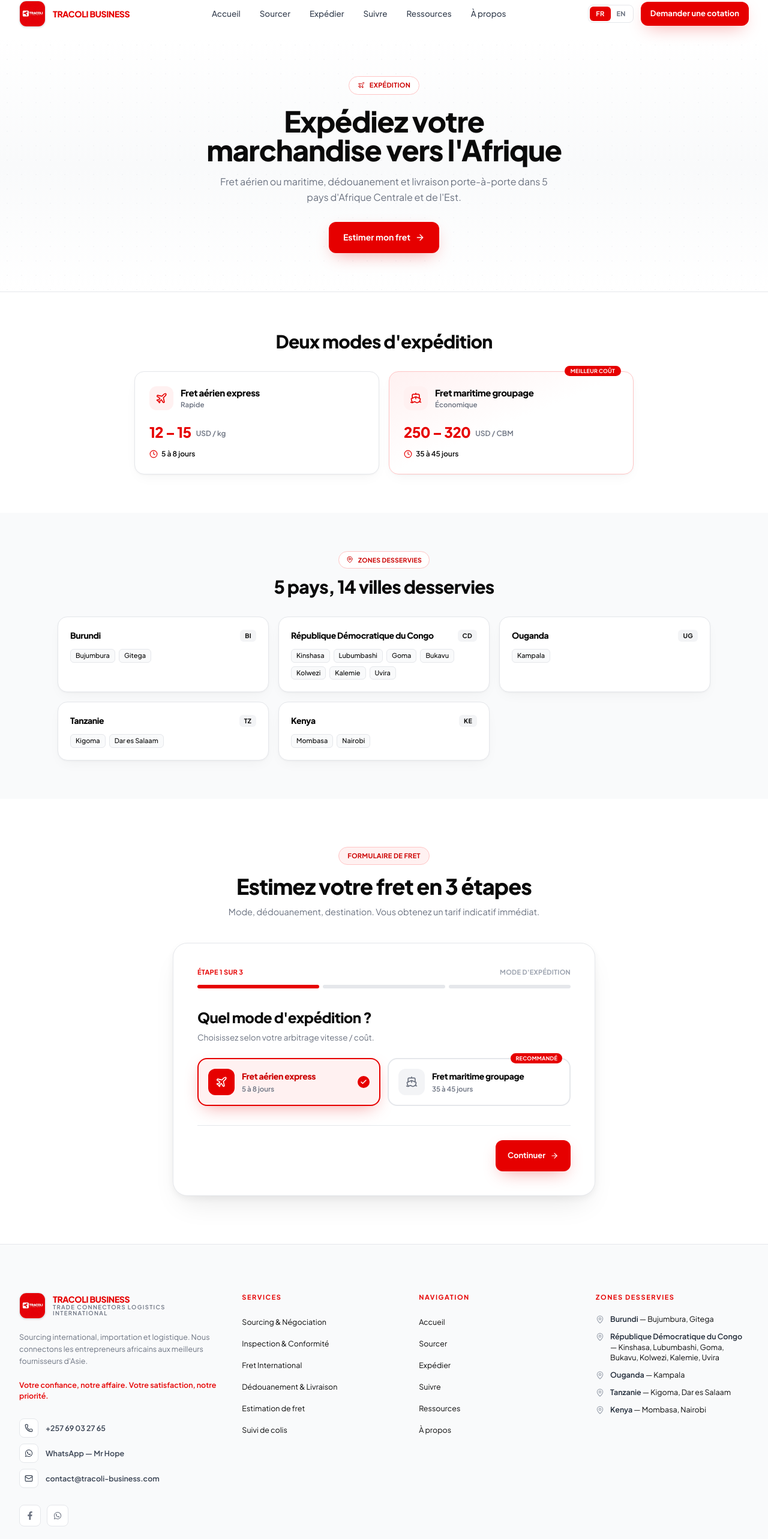
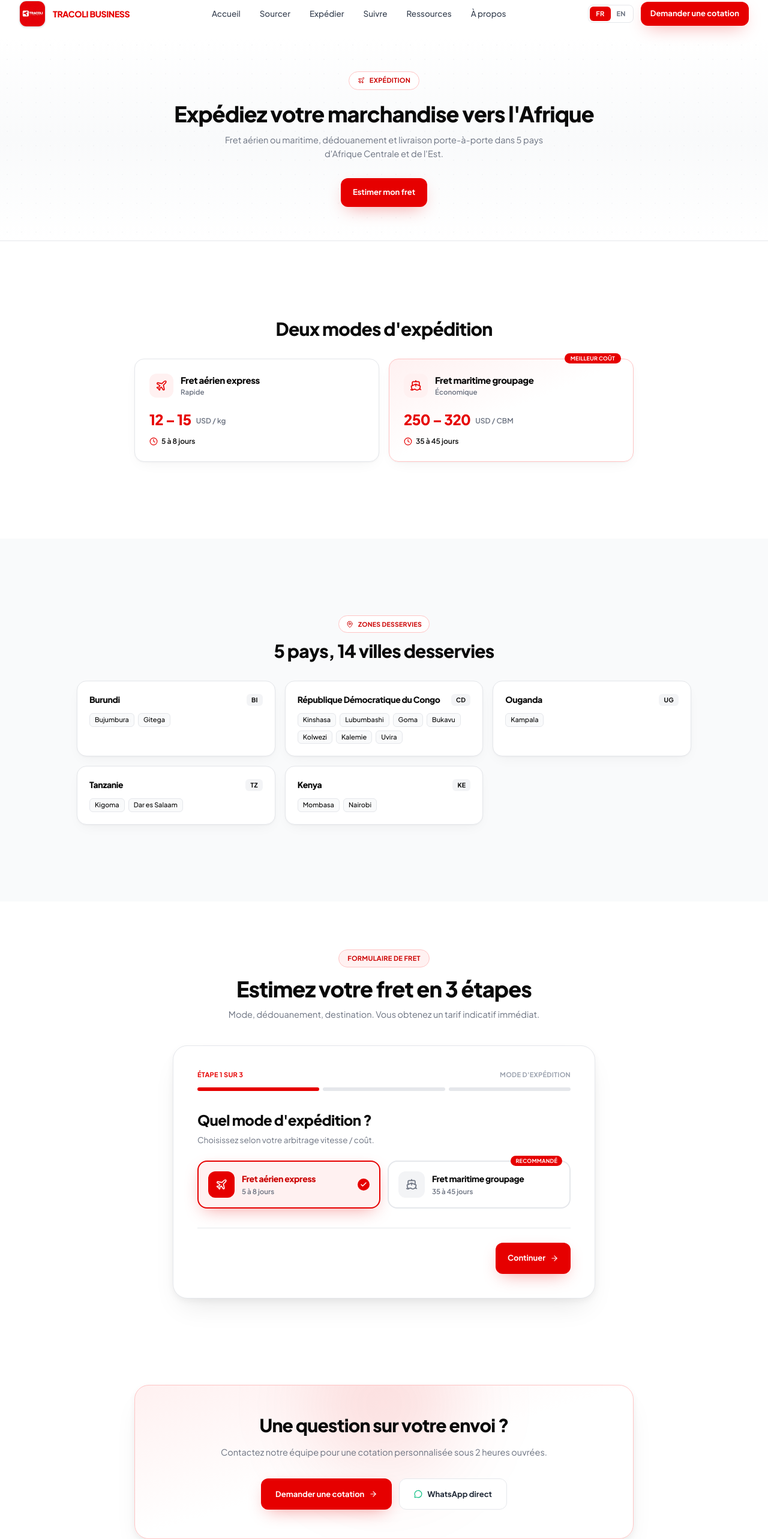
Before and after one commit to PATAWALA/TRACOLI-BUSINESS, a Next.js app: page /expedier in a window 1280 px wide. Shown: the part 17-2583 px from the top of the page at 60% size. Built offline with nearby package versions, Linux system fonts and the light colour scheme.

Commit message:
094 update

```diff
--- a/src/app/expedier/page.tsx
+++ b/src/app/expedier/page.tsx
@@ -1,8 +1,11 @@
 import type { Metadata } from "next";
-import ShippingHero from "@/components/shipping/ShippingHero";
+import PageHero from "@/components/layout/PageHero";
+import PageSection from "@/components/layout/PageSection";
+import PageCTA from "@/components/layout/PageCTA";
 import ShippingOptionsGrid from "@/components/shipping/ShippingOptionsGrid";
 import DestinationsGrid from "@/components/shipping/DestinationsGrid";
 import LogisticsWizard from "@/components/LogisticsWizard";
+import { Plane } from "lucide-react";
 
 export const metadata: Metadata = {
   title: "Expédier une marchandise",
@@ -13,10 +16,45 @@ export const metadata: Metadata = {
 export default function ShippingPage() {
   return (
     <main className="pt-14 sm:pt-16 lg:pt-20">
-      <ShippingHero />
-      <ShippingOptionsGrid />
-      <DestinationsGrid />
+      <PageHero
+        icon={Plane}
+        badge={{ fr: "Expédition", en: "Shipping" }}
+        title={{
+          fr: "Expédiez votre marchandise vers l'Afrique",
+          en: "Ship your goods to Africa",
+        }}
+        description={{
+          fr: "Fret aérien ou maritime, dédouanement et livraison porte-à-porte dans 5 pays d'Afrique Centrale et de l'Est.",
+          en: "Air or sea freight, customs clearance and door-to-door delivery in 5 Central and East African countries.",
+        }}
+        ctaLabel={{ fr: "Estimer mon fret", en: "Estimate my freight" }}
+        ctaHref="#logistique"
+      />
+
+      <PageSection>
+        <ShippingOptionsGrid />
+      </PageSection>
+
+      <PageSection variant="alt">
+        <DestinationsGrid />
+      </PageSection>
+
       <LogisticsWizard />
+
+      <PageCTA
+        title={{
+          fr: "Une question sur votre envoi ?",
+          en: "A question about your shipment?",
+        }}
+        description={{
+          fr: "Contactez notre équipe pour une cotation personnalisée sous 2 heures ouvrées.",
+          en: "Contact our team for a personalized quote within 2 business hours.",
+        }}
+        primaryLabel={{
+          fr: "Demander une cotation",
+          en: "Request a quote",
+        }}
+      />
     </main>
   );
 }
--- a/src/app/page.tsx
+++ b/src/app/page.tsx
@@ -1,19 +1,58 @@
-import HomeHero from "@/components/home/HomeHero";
-import HomeActions from "@/components/home/HomeActions";
-import HomeWhatWeDo from "@/components/home/HomeWhatWeDo";
-import HomeResources from "@/components/home/HomeResources";
-import HomeAbout from "@/components/home/HomeAbout";
-import HomeCTA from "@/components/home/HomeCTA";
+import type { Metadata } from "next";
+import PageHero from "@/components/layout/PageHero";
+import PageSection from "@/components/layout/PageSection";
+import PageCTA from "@/components/layout/PageCTA";
+import CategoriesGrid from "@/components/sourcing/CategoriesGrid";
+import ProductsGrid from "@/components/sourcing/ProductsGrid";
+import SourcingWizard from "@/components/SourcingWizard";
+import { Search } from "lucide-react";
 
-export default function HomePage() {
+export const metadata: Metadata = {
+  title: "Sourcer un produit en Chine",
+  description:
+    "Trouvez le fournisseur idéal en Chine. Envoyez-nous une photo ou un lien et recevez une cotation sous 24h.",
+};
+
+export default function SourcingPage() {
   return (
-    <main className="relative overflow-x-clip">
-      <HomeHero />
-      <HomeActions />
-      <HomeWhatWeDo />
-      <HomeResources />
-      <HomeAbout />
-      <HomeCTA />
+    <main className="pt-14 sm:pt-16 lg:pt-20">
+      <PageHero
+        icon={Search}
+        badge={{ fr: "Sourcing en Chine", en: "Sourcing in China" }}
+        title={{
+          fr: "Trouvez le fournisseur idéal pour votre produit",
+          en: "Find the ideal supplier for your product",
+        }}
+        description={{
+          fr: "Vous avez un produit en tête ? Envoyez-nous une photo ou un lien. Nos équipes en Chine identifient les meilleurs fournisseurs, négocient les prix et sécurisent votre commande.",
+          en: "Got a product in mind? Send us a photo or a link. Our teams in China identify the best suppliers, negotiate prices and secure your order.",
+        }}
+        ctaLabel={{ fr: "Lancer une recherche", en: "Start a search" }}
+        ctaHref="#sourcing"
+      />
+
+      <PageSection>
+        <CategoriesGrid />
+      </PageSection>
+
+      <PageSection variant="alt">
+        <ProductsGrid />
+      </PageSection>
+
+      <SourcingWizard />
+
+      <PageCTA
+        title={{
+          fr: "Besoin d'un autre produit ?",
+          en: "Looking for another product?",
+        }}
+        description={{
+          fr: "Envoyez-nous votre besoin par WhatsApp. Nos acheteurs en Chine vous répondent sous 24h.",
+          en: "Send us your requirement via WhatsApp. Our buyers in China reply within 24h.",
+        }}
+        primaryLabel={{ fr: "Contacter un acheteur", en: "Contact a buyer" }}
+        primaryHref="/#devis"
+      />
     </main>
   );
 }
--- /dev/null
+++ b/src/components/layout/PageCTA.tsx
@@ -0,0 +1,76 @@
+"use client";
+
+import Link from "next/link";
+import { ArrowRight, MessageCircle } from "lucide-react";
+import { CONTACT } from "@/data/config/contact";
+import { waLink } from "@/data/shared/helpers";
+import { useLocale } from "@/hooks/useLocale";
+
+type PageCTAProps = {
+  title?: { fr: string; en: string };
+  description?: { fr: string; en: string };
+  primaryLabel?: { fr: string; en: string };
+  primaryHref?: string;
+  waMessage?: string;
+};
+
+export default function PageCTA({
+  title = {
+    fr: "Prêt à lancer votre projet ?",
+    en: "Ready to launch your project?",
+  },
+  description = {
+    fr: "Notre équipe vous répond sous 2 heures ouvrées avec une proposition concrète.",
+    en: "Our team replies within 2 business hours with a concrete proposal.",
+  },
+  primaryLabel = {
+    fr: "Demander une cotation",
+    en: "Request a quote",
+  },
+  primaryHref = "/#devis",
+  waMessage,
+}: PageCTAProps) {
+  const { locale } = useLocale();
+
+  const message =
+    waMessage ??
+    `${locale === "fr" ? "Bonjour" : "Hello"} ${CONTACT.manager}, ${locale === "fr" ? "je souhaite discuter de mon projet." : "I'd like to discuss my project."}`;
+
+  return (
+    <section className="bg-white py-12 pb-24 lg:py-16 lg:pb-20">
+      <div className="mx-auto max-w-4xl px-4 sm:px-6 lg:px-8">
+        <div className="relative overflow-hidden rounded-3xl border border-tracoli-200 bg-gradient-to-br from-tracoli-50 via-white to-white p-8 text-center shadow-card-lg sm:p-12">
+          <div className="pointer-events-none absolute -top-24 left-1/2 h-64 w-64 -translate-x-1/2 rounded-full bg-tracoli-500/10 blur-3xl" />
+
+          <div className="relative">
+            <h2 className="text-2xl font-extrabold tracking-tight text-ink-900 text-balance sm:text-3xl">
+              {title[locale]}
+            </h2>
+            <p className="mx-auto mt-4 max-w-xl text-[14px] leading-relaxed text-ink-500 lg:text-[14.5px]">
+              {description[locale]}
+            </p>
+
+            <div className="mt-8 flex flex-col justify-center gap-3 sm:flex-row">
+              <Link
+                href={primaryHref}
+                className="inline-flex min-h-[52px] items-center justify-center gap-2 rounded-xl bg-tracoli-500 px-6 py-3.5 text-[13px] font-bold text-white shadow-[var(--shadow-red)] transition-all hover:bg-tracoli-600 active:scale-[0.98]"
+              >
+                {primaryLabel[locale]}
+                <ArrowRight className="size-3.5" />
+              </Link>
+              <a
+                href={waLink(message)}
+                target="_blank"
+                rel="noopener noreferrer"
+                className="inline-flex min-h-[52px] items-center justify-center gap-2 rounded-xl border border-ink-200 bg-white px-6 py-3.5 text-[13px] font-bold text-ink-800 transition-colors hover:border-ink-300"
+              >
+                <MessageCircle className="size-3.5 text-emerald-500" />
+                {locale === "fr" ? "WhatsApp direct" : "Direct WhatsApp"}
+              </a>
+            </div>
+          </div>
+        </div>
+      </div>
+    </section>
+  );
+}
--- /dev/null
+++ b/src/components/layout/PageHero.tsx
@@ -0,0 +1,54 @@
+"use client";
+
+import type { LucideIcon } from "lucide-react";
+import { useLocale } from "@/hooks/useLocale";
+
+type PageHeroProps = {
+  icon: LucideIcon;
+  badge: { fr: string; en: string };
+  title: { fr: string; en: string };
+  description: { fr: string; en: string };
+  ctaLabel?: { fr: string; en: string };
+  ctaHref?: string;
+};
+
+export default function PageHero({
+  icon: Icon,
+  badge,
+  title,
+  description,
+  ctaLabel,
+  ctaHref,
+}: PageHeroProps) {
+  const { locale } = useLocale();
+
+  return (
+    <section className="relative overflow-hidden border-b border-ink-200 bg-gradient-to-b from-white via-ink-50 to-white py-10 lg:py-14">
+      <div className="pointer-events-none absolute inset-0 bg-dot-grid opacity-[0.3]" />
+
+      <div className="relative mx-auto max-w-3xl px-4 text-center sm:px-6 lg:px-8">
+        <span className="inline-flex items-center gap-2 rounded-full border border-tracoli-200 bg-white px-3.5 py-1.5 text-[11px] font-bold tracking-wide text-tracoli-600 uppercase">
+          <Icon className="size-3" />
+          {badge[locale]}
+        </span>
+
+        <h1 className="mt-5 text-2xl font-extrabold tracking-tight text-ink-900 text-balance sm:text-3xl lg:text-4xl">
+          {title[locale]}
+        </h1>
+
+        <p className="mx-auto mt-3 max-w-xl text-[14px] leading-relaxed text-ink-500 lg:text-[14.5px]">
+          {description[locale]}
+        </p>
+
+        {ctaLabel && ctaHref && (
+          <a
+            href={ctaHref}
+            className="mt-7 inline-flex min-h-[48px] items-center gap-2 rounded-xl bg-tracoli-500 px-5 py-3 text-[13px] font-bold text-white shadow-[var(--shadow-red)] transition-all hover:bg-tracoli-600 active:scale-[0.98]"
+          >
+            {ctaLabel[locale]}
+          </a>
+        )}
+      </div>
+    </section>
+  );
+}
--- /dev/null
+++ b/src/components/layout/PageSection.tsx
@@ -0,0 +1,26 @@
+"use client";
+
+import type { ReactNode } from "react";
+
+type PageSectionProps = {
+  id?: string;
+  variant?: "default" | "alt";
+  children: ReactNode;
+  tight?: boolean;
+};
+
+export default function PageSection({
+  id,
+  variant = "default",
+  children,
+  tight = false,
+}: PageSectionProps) {
+  const bg = variant === "alt" ? "bg-ink-50" : "bg-white";
+  const padding = tight ? "py-10 lg:py-14" : "py-12 lg:py-16";
+
+  return (
+    <section id={id} className={`${bg} ${padding}`}>
+      <div className="mx-auto max-w-6xl px-4 sm:px-6 lg:px-8">{children}</div>
+    </section>
+  );
+}
--- a/src/components/sourcing/CategoriesGrid.tsx
+++ b/src/components/sourcing/CategoriesGrid.tsx
@@ -8,19 +8,20 @@ export default function CategoriesGrid() {
   const { locale } = useLocale();
 
   return (
-    <section className="bg-white py-12 lg:py-16">
-      <div className="mx-auto max-w-6xl px-4 sm:px-6 lg:px-8">
+    <div>
+      {/* Header de section */}
       <div className="mb-8">
-          <h2 className="text-xl font-extrabold tracking-tight text-ink-900 sm:text-2xl lg:text-3xl">
+        <h2 className="text-xl font-extrabold tracking-tight text-ink-900 sm:text-2xl">
           {locale === "fr" ? "Explorer par catégorie" : "Explore by category"}
         </h2>
-          <p className="mt-2 text-[13.5px] text-ink-500 lg:text-[14.5px]">
+        <p className="mt-2 max-w-2xl text-[13.5px] text-ink-500">
           {locale === "fr"
             ? "Cliquez sur une catégorie pour voir des exemples de produits sourcés par nos équipes."
             : "Click a category to see sample products sourced by our teams."}
         </p>
       </div>
 
+      {/* Grid */}
       <div className="grid grid-cols-2 gap-3 sm:grid-cols-3 lg:grid-cols-5 lg:gap-4">
         {CATEGORIES.map((cat) => (
           <div
@@ -48,6 +49,5 @@ export default function CategoriesGrid() {
         ))}
       </div>
     </div>
-    </section>
   );
 }
```
Also changed, not shown: src/app/sourcer/page.tsx (+39 -11 lines), src/components/sourcing/ProductsGrid.tsx (+9 -10 lines). Lines whose indentation alone changed are shown as unchanged.
